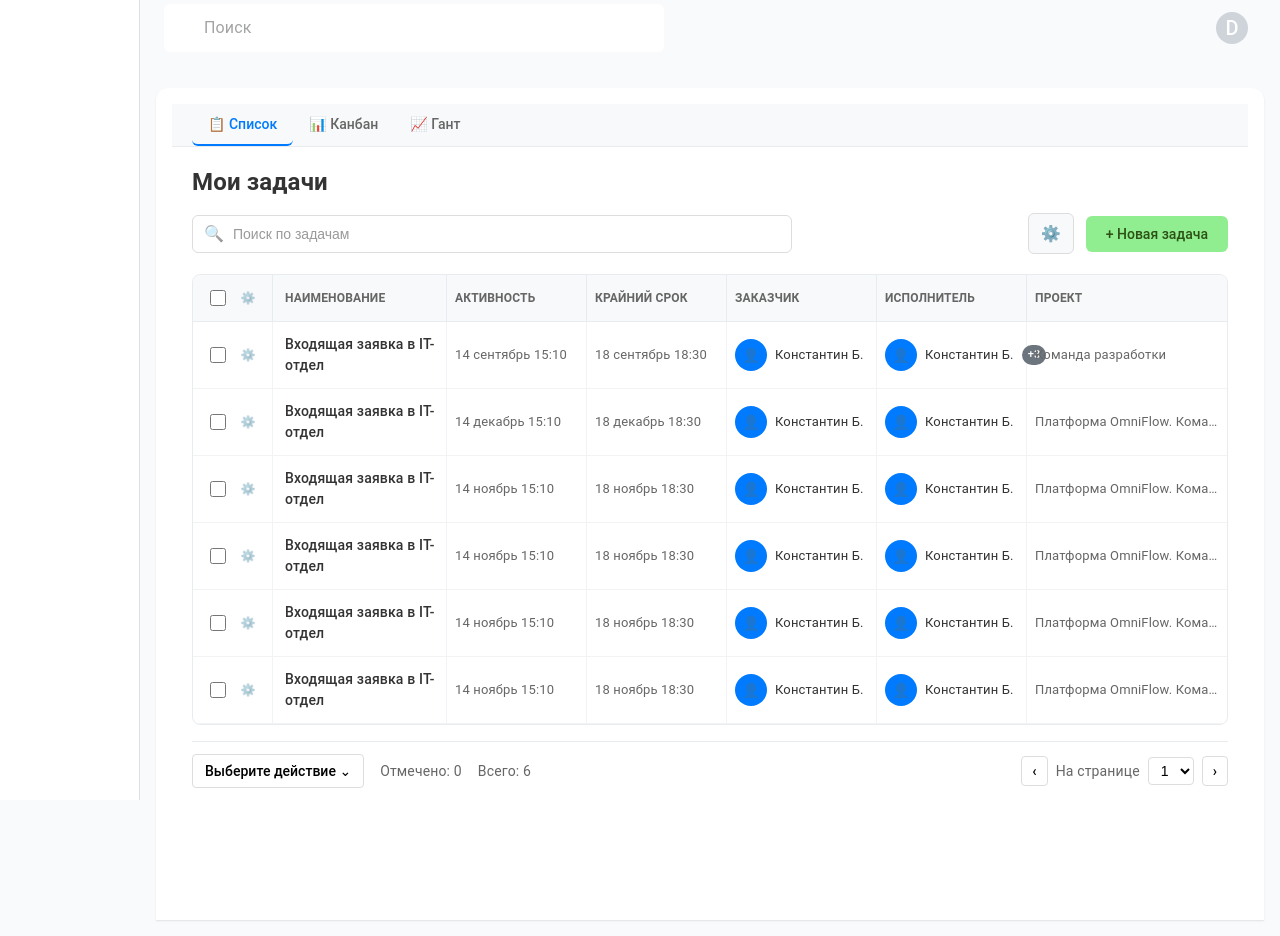
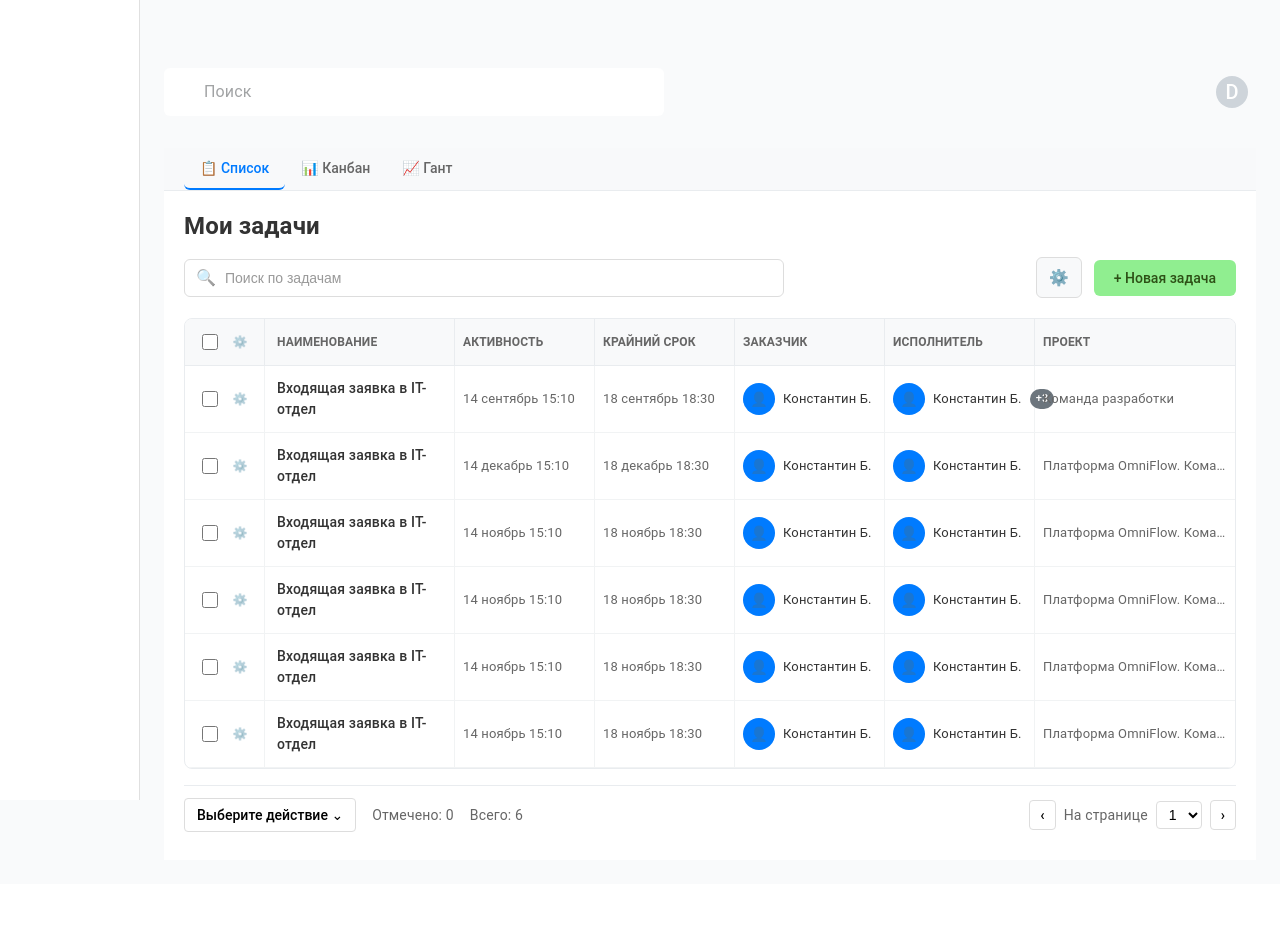
Before and after one commit to Bek1ch/OmniFlow, a React (Vite) app: page / in a window 1280 px wide. After the commit the page ends 884 px from the top, so only its background shows below. Built offline with nearby package versions, Linux system fonts and the light colour scheme; some icons are missing.

Commit message:
fix: header paddings

```diff
--- a/src/components/Header/Header.tsx
+++ b/src/components/Header/Header.tsx
@@ -15,14 +15,9 @@ import NotificationsOutlinedIcon from "@mui/icons-material/NotificationsOutlined
 import LanguageOutlinedIcon from "@mui/icons-material/LanguageOutlined";
 import { useState } from "react";
 
-const StyledToolbar = styled(Toolbar)(({ theme }) => ({
-  display: "flex",
+const StyledToolbar = styled(Toolbar)({
   justifyContent: "space-between",
-  alignItems: "center",
-  gap: theme.spacing(2),
-  minHeight: "56px !important",
-  height: 56,
-}));
+});
 
 const SearchBox = styled(Box)(({ theme }) => ({
   display: "flex",
@@ -66,13 +61,8 @@ const Header = () => {
   };
 
   return (
-    <AppBar
-      position="static"
-      color="transparent"
-      elevation={0}
-      // sx={{ mt: 7.5 }}
-    >
-      <StyledToolbar>
+    <AppBar position="static" color="transparent" elevation={0}>
+      <StyledToolbar disableGutters>
         <SearchBox>
           <SearchIcon sx={{ color: "rgba(73,73,73,0.5)" }} />
           <SearchInput placeholder="Поиск" />
--- a/src/components/Layout.tsx
+++ b/src/components/Layout.tsx
@@ -2,6 +2,7 @@ import React from "react";
 import { Stack, styled } from "@mui/material";
 import Header from "./Header/Header";
 import DrawerCustom from "./DrawerCustom";
+import { SIDEBAR_WIDTH, SIDEBAR_WIDTH_COLLAPSED } from "../config";
 
 interface LayoutProps {
   children: React.ReactNode;
@@ -10,10 +11,6 @@ interface LayoutProps {
   sidebarOpen: boolean;
   onSidebarToggle: () => void;
 }
-
-const SIDEBAR_WIDTH = 300;
-const SIDEBAR_WIDTH_COLLAPSED = 140;
-const HEADER_HEIGHT = 64;
 
 const Root = styled("div")({
   display: "flex",
@@ -24,7 +21,8 @@ const Root = styled("div")({
 
 const Main = styled("main", {
   shouldForwardProp: (prop) => prop !== "sidebarOpen",
-})<{ sidebarOpen: boolean }>(({ sidebarOpen }) => ({
+})<{ sidebarOpen: boolean }>(({ sidebarOpen, theme }) => ({
+  margin: theme.spacing(7.5, 3, 3, 10.5),
   flex: 1,
   display: "flex",
   flexDirection: "column",
@@ -32,27 +30,9 @@ const Main = styled("main", {
   gap: 24,
   marginLeft: sidebarOpen ? SIDEBAR_WIDTH : SIDEBAR_WIDTH_COLLAPSED,
   transition: "margin-left 0.3s ease",
-  minHeight: "100vh",
+  height: "100vh",
+  overflow: "hidden",
 }));
-
-const HeaderWrapper = styled("header")({
-  height: HEADER_HEIGHT,
-  flexShrink: 0,
-});
-
-const Content = styled("div")({
-  flex: 1,
-  display: "flex",
-  flexDirection: "column",
-  padding: 16,
-  margin: 16,
-  marginTop: 0,
-  borderRadius: "12px 12px 0 0",
-  backgroundColor: "#fff",
-  boxShadow: "0 1px 2px rgba(0,0,0,0.1)",
-  // overflow: "auto",
-  minHeight: 0,
-});
 
 const Layout: React.FC<LayoutProps> = ({
   children,
@@ -70,14 +50,11 @@ const Layout: React.FC<LayoutProps> = ({
         currentView={currentView}
       />
       <Main sidebarOpen={sidebarOpen}>
-        <HeaderWrapper>
-          <Header />
-        </HeaderWrapper>
-        <Content>{children}</Content>
+        <Header />
+        <Stack flexGrow={1} overflow={"auto"}>
+          {children}
+        </Stack>
       </Main>
-      {/* <Stack>
-        Lorem ipsum dolor sit amet consectetur adipisicing elit. Dolore, libero officiis! Dolorem ad voluptates esse incidunt in totam ratione perspiciatis distinctio maiores. Dolorum mollitia odit tempore perspiciatis. Dolorum, magnam dolores!
-      </Stack> */}
     </Root>
   );
 };
--- a/src/config/system.ts
+++ b/src/config/system.ts
@@ -1,4 +1,7 @@
 export const authDisabled = true;
+
+export const SIDEBAR_WIDTH = 300;
+export const SIDEBAR_WIDTH_COLLAPSED = 164;
 
 export const getSidebarOpen = () => {
   const storedValue = localStorage.getItem("sidebarOpen");
```
